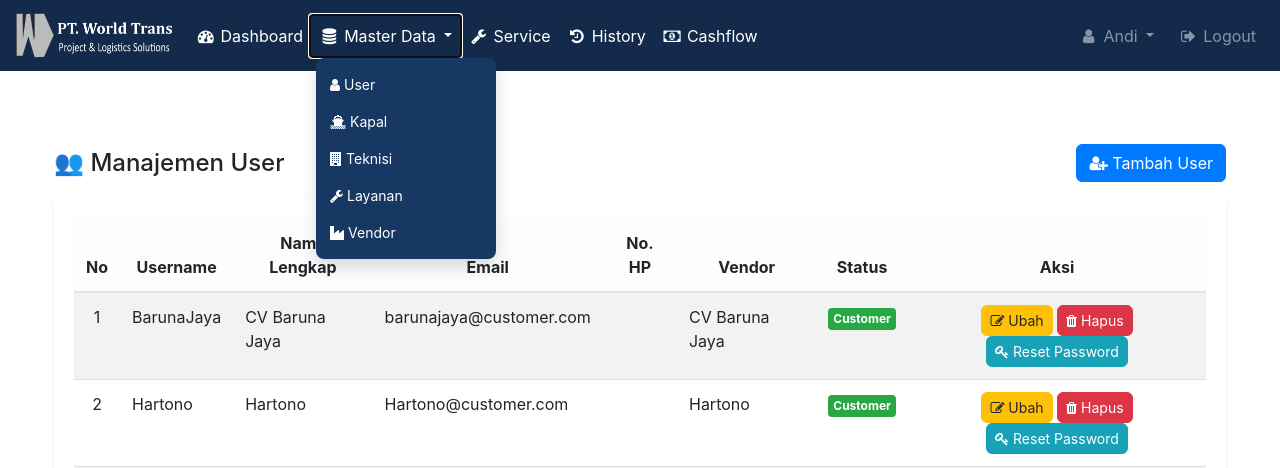
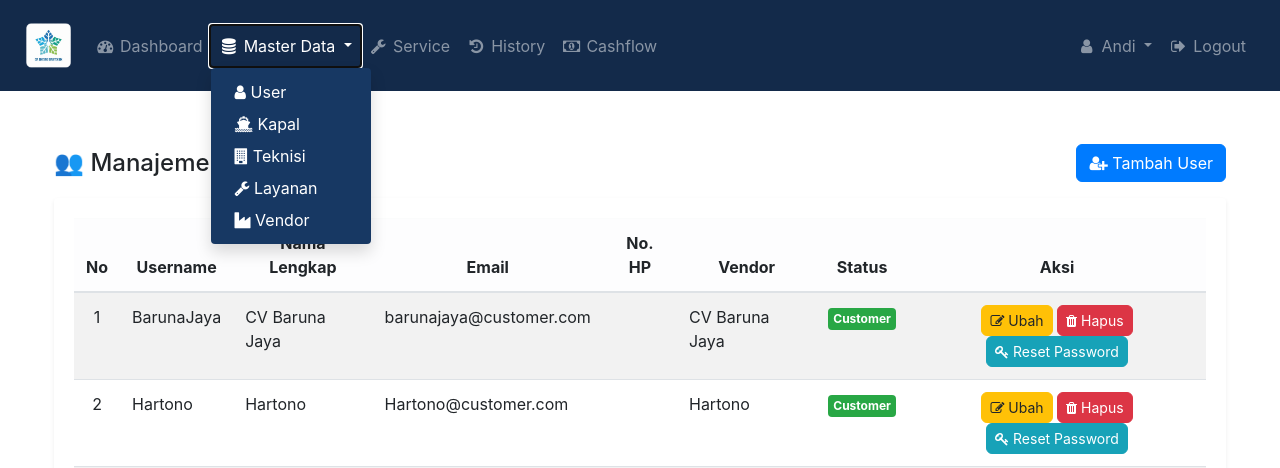
Before and after one commit to shimakaze1944/Bintang-Biru-Teknik, a PHP site: page /home.php?cs=Master-User in a window 1280 px wide, after a click on "Master Data". Shown: the top 468 px of the page. Run offline with PHP 8.4, Linux system fonts and the light colour scheme; a user stored in the database is signed in; data comes from the database, SQL or seed files in the repository.

Commit message:
update project 5/3/2026
- bg index.php
- new logo
- minor bug fix on service (navbar master data)
-

```diff
--- a/home.php
+++ b/home.php
@@ -18,7 +18,7 @@ $isAdmin = in_array($_SESSION['sess_usr_status'], ['Admin', 'BBTeknik']);
   <meta charset="utf-8">
   <meta name="viewport" content="width=device-width, initial-scale=1, shrink-to-fit=no">
   <title>Bintang Biru Teknik | Home</title>
-  <link rel="shortcut icon" href="image/logo.png">
+  <link rel="shortcut icon" href="image/BBTeknikLogo.png">
 
   <!-- Bootstrap & Icons -->
   <link href="vendor/bootstrap/css/bootstrap.min.css" rel="stylesheet">
@@ -146,104 +146,88 @@ $isAdmin = in_array($_SESSION['sess_usr_status'], ['Admin', 'BBTeknik']);
 <body class="fixed-nav sticky-footer bg-dark" id="page-top">
 
   <!-- Navigation -->
-  <nav class="navbar navbar-expand-lg navbar-dark fixed-top" id="mainNav">
+  <nav class="navbar navbar-expand-lg navbar-dark fixed-top" id="mainNav" style="background-color:#132A4A;">
+    <div class="container-fluid">
+      <!-- Brand -->
       <a class="navbar-brand" href="home.php">
-      <img src="image/logo_home.png" alt="Logo" height="45">
+        <img src="image/BBTeknikLogo.png" alt="Logo" height="45">
       </a>
-    <button class="navbar-toggler navbar-toggler-right" type="button" data-toggle="collapse"
-      data-target="#navbarResponsive">
+
+      <!-- Burger / Toggle -->
+      <button class="navbar-toggler navbar-toggler-right" type="button" data-toggle="collapse" data-target="#mainNavbar"
+        aria-controls="mainNavbar" aria-expanded="false" aria-label="Toggle navigation">
         <span class="navbar-toggler-icon"></span>
       </button>
 
-    <div class="collapse navbar-collapse" id="navbarResponsive">
-      <ul class="navbar-nav navbar-sidenav" id="exampleAccordion">
-
+      <!-- Menu -->
+      <div class="collapse navbar-collapse" id="mainNavbar">
+        <!-- kiri -->
+        <ul class="navbar-nav me-auto mb-2 mb-lg-0">
           <?php if ($isAdmin): ?>
-
-          <!-- ================= MENU ADMIN ================= -->
-
-          <li class="nav-item active">
-            <a class="nav-link" href="home.php">
-              <i class="fa fa-fw fa-dashboard"></i> Dashboard
-            </a>
+            <li class="nav-item"><a class="nav-link" href="home.php"><i class="fa fa-fw fa-dashboard"></i> Dashboard</a>
             </li>
-
             <li class="nav-item dropdown">
-            <a class="nav-link dropdown-toggle" href="#" id="masterDropdown" role="button" data-toggle="dropdown"
+              <a class="nav-link dropdown-toggle" href="#" id="masterDropdown" data-toggle="dropdown"
                 aria-expanded="false">
                 <i class="fa fa-fw fa-database"></i> Master Data
               </a>
-            <ul class="dropdown-menu dropdown-menu-dark border-0 shadow" aria-labelledby="masterDropdown">
+              <div class="dropdown-menu border-0 shadow" aria-labelledby="masterDropdown"
+                style="background-color:#173863;">
                 <?php if ($_SESSION['sess_usr_status'] === 'Admin'): ?>
-                <li><a class="dropdown-item" href="?cs=Master-User"><i class="fa fa-user me-2"></i> User</a></li>
+                  <a class="dropdown-item text-white" href="?cs=Master-User"><i class="fa fa-user me-2"></i> User</a>
                 <?php endif; ?>
-              <li><a class="dropdown-item" href="?cs=Master-Kapal"><i class="fa fa-ship me-2"></i> Kapal</a></li>
-              <li><a class="dropdown-item" href="?cs=Master-Pekerja"><i class="fa fa-building me-2"></i> Teknisi</a></li>
-              <li><a class="dropdown-item" href="?cs=Master-Layanan"><i class="fa fa-wrench me-2"></i> Layanan</a></li>
-              <li><a class="dropdown-item" href="?cs=Master-Vendor"><i class="fa fa-industry me-2"></i> Vendor</a></li>
+                <a class="dropdown-item text-white" href="?cs=Master-Kapal"><i class="fa fa-ship me-2"></i> Kapal</a>
+                <a class="dropdown-item text-white" href="?cs=Master-Pekerja"><i class="fa fa-building me-2"></i>
+                  Teknisi</a>
+                <a class="dropdown-item text-white" href="?cs=Master-Layanan"><i class="fa fa-wrench me-2"></i>
+                  Layanan</a>
+                <a class="dropdown-item text-white" href="?cs=Master-Vendor"><i class="fa fa-industry me-2"></i>
+                  Vendor</a>
+              </div>
+            </li>
+            <li class="nav-item"><a class="nav-link" href="?cs=Service"><i class="fa fa-fw fa-wrench"></i> Service</a>
+            </li>
+            <li class="nav-item"><a class="nav-link" href="?cs=History"><i class="fa fa-fw fa-history"></i> History</a>
+            </li>
+            <li class="nav-item"><a class="nav-link" href="?cs=Cashflow"><i class="fa fa-fw fa-money"></i> Cashflow</a>
+            </li>
+          <?php else: ?>
+            <li class="nav-item"><a class="nav-link" href="home.php"><i class="fa fa-fw fa-dashboard"></i> Dashboard</a>
+            </li>
+            <li class="nav-item"><a class="nav-link" href="?cs=History"><i class="fa fa-fw fa-history"></i> History
+                Servis</a></li>
+          <?php endif; ?>
         </ul>
+
+        <!-- spacer biar kanan kiri terpisah -->
+        <div class="flex-grow-1"></div>
+
+        <!-- kanan -->
+        <ul class="navbar-nav ml-auto align-items-center">
+          <li class="nav-item dropdown me-2">
+            <a class="nav-link dropdown-toggle" href="#" id="userDropdown" data-toggle="dropdown" aria-expanded="false">
+              <i class="fa fa-fw fa-user"></i> <?= htmlspecialchars($_SESSION['sess_usr_nama']); ?>
+            </a>
+            <div class="dropdown-menu dropdown-menu-right border-0 shadow" aria-labelledby="userDropdown"
+              style="background-color:#173863;">
+              <a class="dropdown-item text-white" href="?cs=Ubah-Data"><i class="fa fa-edit text-danger me-2"></i> Ubah
+                Data Pribadi</a>
+              <a class="dropdown-item text-white" href="?cs=Ubah-Sandi"><i class="fa fa-key text-success me-2"></i> Ubah
+                Kata Sandi</a>
+            </div>
           </li>
 
-
-
-          <li class="nav-item">
-            <a class="nav-link" href="?cs=Service">
-              <i class="fa fa-fw fa-wrench"></i> Service
-            </a>
-          </li>
-
-          <li class="nav-item">
-            <a class="nav-link" href="?cs=History">
-              <i class="fa fa-fw fa-history"></i> History
-            </a>
-          </li>
-
-          <li class="nav-item">
-            <a class="nav-link" href="?cs=Cashflow">
-              <i class="fa fa-fw fa-money"></i> Cashflow
-            </a>
-          </li>
-
-        <?php else: ?>
-
-          <!-- ================= MENU CUSTOMER ================= -->
-
-          <li class="nav-item active">
-            <a class="nav-link" href="home.php">
-              <i class="fa fa-fw fa-dashboard"></i> Dashboard
-            </a>
-          </li>
-
-          <li class="nav-item">
-            <a class="nav-link" href="?cs=History">
-              <i class="fa fa-fw fa-history"></i> History Servis
-            </a>
-          </li>
-
-        <?php endif; ?>
-
-      </ul>
-
-
-      <!-- Top Nav -->
-      <ul class="navbar-nav ml-auto">
-        <li class="nav-item dropdown">
-          <a class="nav-link dropdown-toggle mr-lg-2" href="#" id="userDropdown" data-toggle="dropdown">
-            <i class="fa fa-fw fa-user"></i> <?php echo $_SESSION['sess_usr_nama']; ?>
-          </a>
-          <div class="dropdown-menu dropdown-menu-right">
-            <a class="dropdown-item" href="?cs=Ubah-Data"><i class="fa fa-edit text-danger"></i> Ubah Data Pribadi</a>
-            <a class="dropdown-item" href="?cs=Ubah-Sandi"><i class="fa fa-key text-success"></i> Ubah Kata Sandi</a>
-          </div>
-        </li>
-        <li class="nav-item">
+          <li class="nav-item nav-logout">
             <a class="nav-link" data-toggle="modal" data-target="#logoutModal">
               <i class="fa fa-fw fa-sign-out"></i> Logout
             </a>
           </li>
         </ul>
       </div>
+    </div>
   </nav>
+
+
 
   <!-- Content -->
   <div class="content-wrapper">
@@ -275,6 +259,8 @@ $isAdmin = in_array($_SESSION['sess_usr_status'], ['Admin', 'BBTeknik']);
   </div>
 
   <script src="vendor/jquery/jquery.min.js"></script>
+  <link rel="stylesheet" href="assets/select2/select2.min.css">
+  <script src="assets/select2/select2.full.min.js"></script>
   <script src="vendor/bootstrap/js/bootstrap.min.js"></script>
   <script src="vendor/jquery-easing/jquery.easing.min.js"></script>
   <script src="vendor/datatables/media/js/jquery.dataTables.min.js"></script>
@@ -299,6 +285,11 @@ $isAdmin = in_array($_SESSION['sess_usr_status'], ['Admin', 'BBTeknik']);
       });
     });
   </script>
+  <script>
+    $('.navbar-nav>li>a').on('click', function () {
+      $('.navbar-collapse').collapse('hide');
+    });
+  </script>
 </body>
 
 </html>
```
Also changed, not shown: css/logincss.css (+111 -5 lines), css/style.css (+49 -22 lines), index.php (+25 -9 lines), view/master_user.php (+22 -5 lines), view/service.php (+136 -64 lines), image/BBTeknikLogo.png (added). Lines whose indentation alone changed are shown as unchanged.
